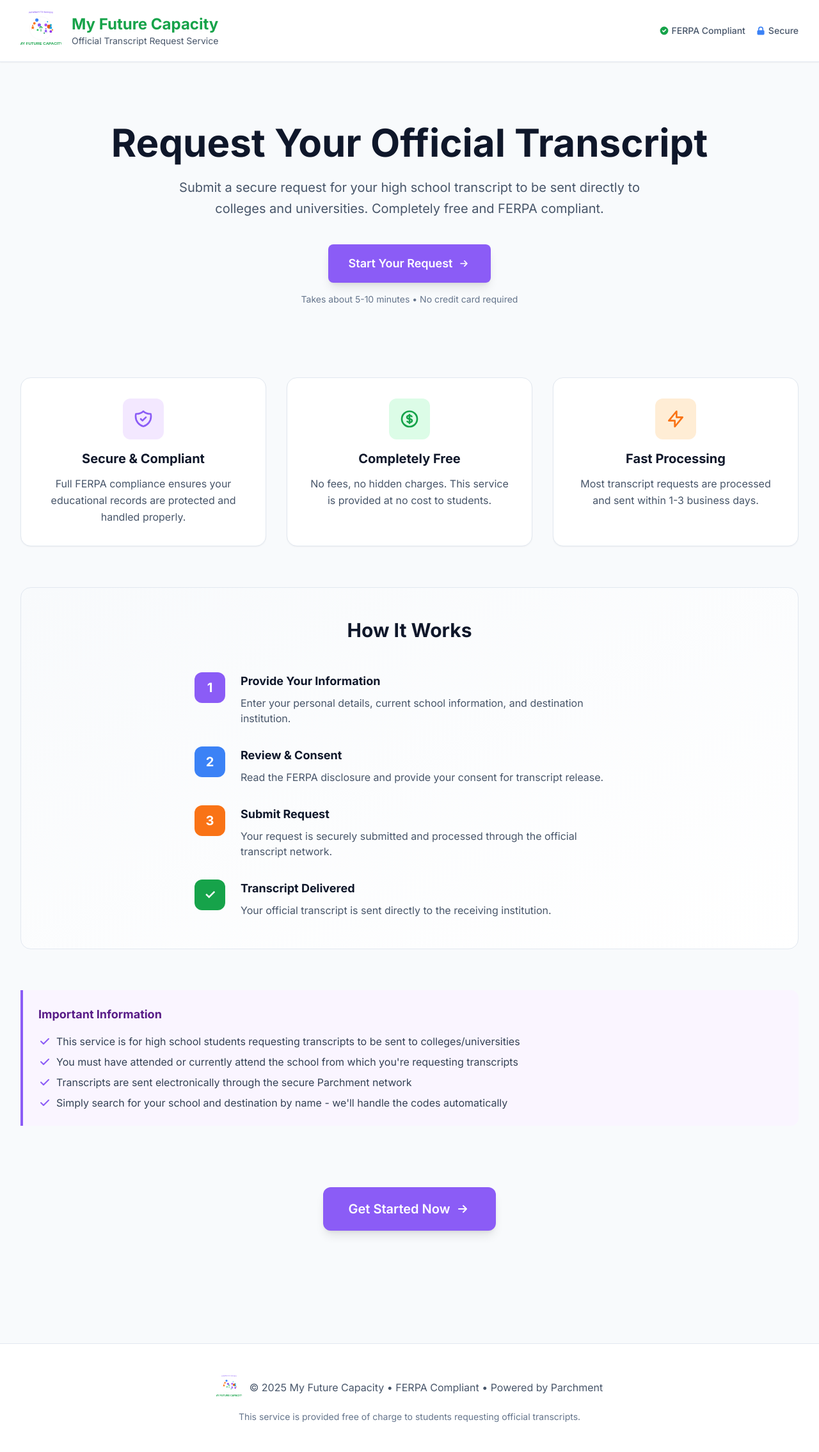
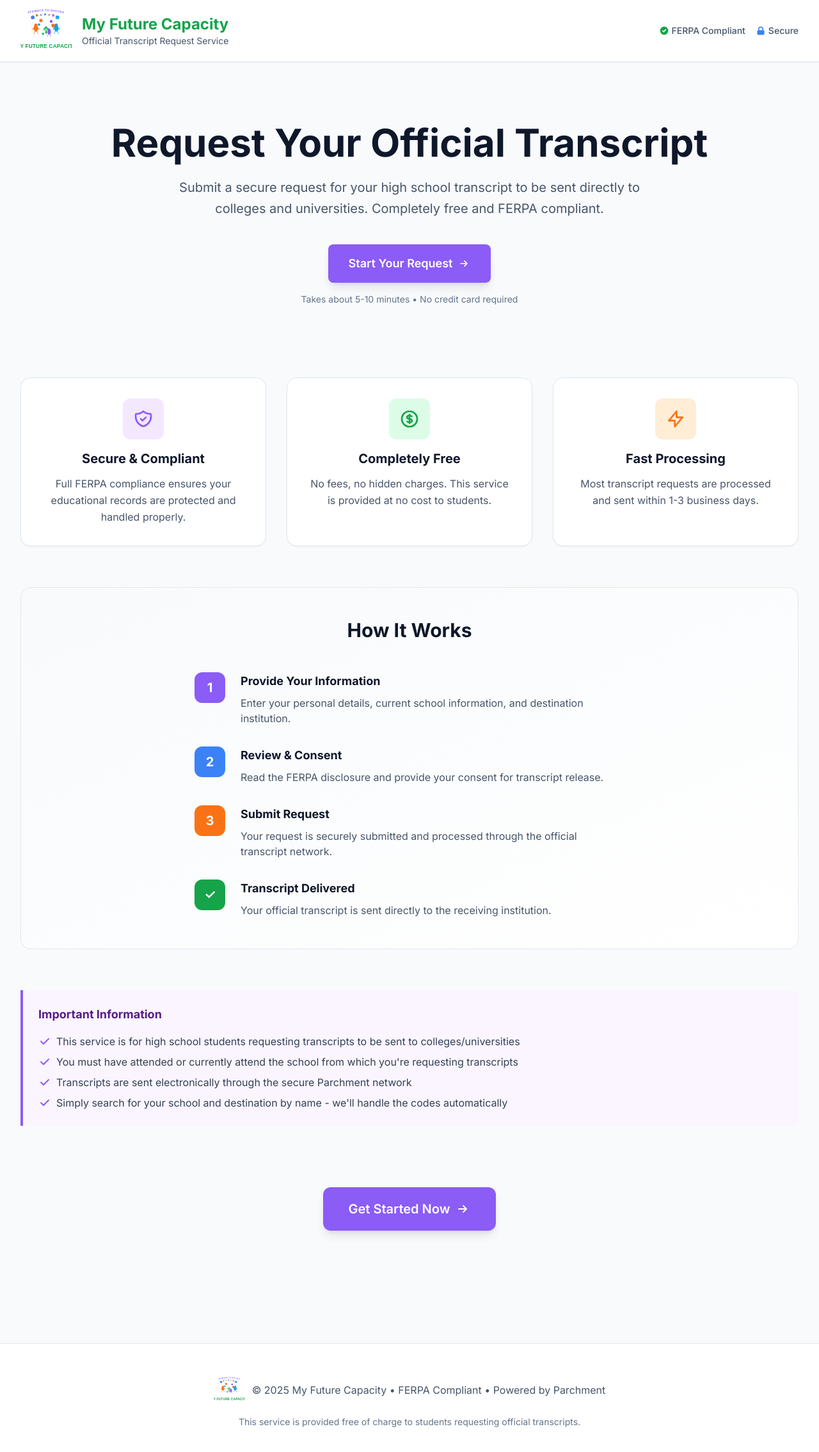
Before and after one commit to DrVM-CES/transcript-request-service, a Next.js app: page / in a window 1280 px wide. Shown: the top 2270 px of the page at 64% size. Built offline with nearby package versions, Linux system fonts and the light colour scheme.

Commit message:
Replace with official MFC logo (Pathways to Success design)

```diff
--- a/src/app/layout.tsx
+++ b/src/app/layout.tsx
@@ -24,9 +24,9 @@ export default function RootLayout({
               <div className="flex justify-between items-center h-24">
                 <div className="flex items-center gap-4">
                   <img
-                    src="/logo.svg"
-                    alt="My Future Capacity"
-                    className="h-16 w-16"
+                    src="/mfc-logo.svg"
+                    alt="My Future Capacity - Pathways to Success"
+                    className="h-20 w-20"
                   />
                   <div>
                     <h1 className="text-2xl font-bold text-mfc-green-600">
@@ -62,9 +62,9 @@ export default function RootLayout({
               <div className="flex flex-col items-center gap-4">
                 <div className="flex items-center gap-3">
                   <img
-                    src="/logo.svg"
-                    alt="My Future Capacity"
-                    className="h-10 w-10"
+                    src="/mfc-logo.svg"
+                    alt="My Future Capacity - Pathways to Success"
+                    className="h-12 w-12"
                   />
                   <p className="text-slate-600">
                     © 2025 My Future Capacity • FERPA Compliant • Powered by Parchment
```
Also changed, not shown: public/mfc-logo.svg (added).
